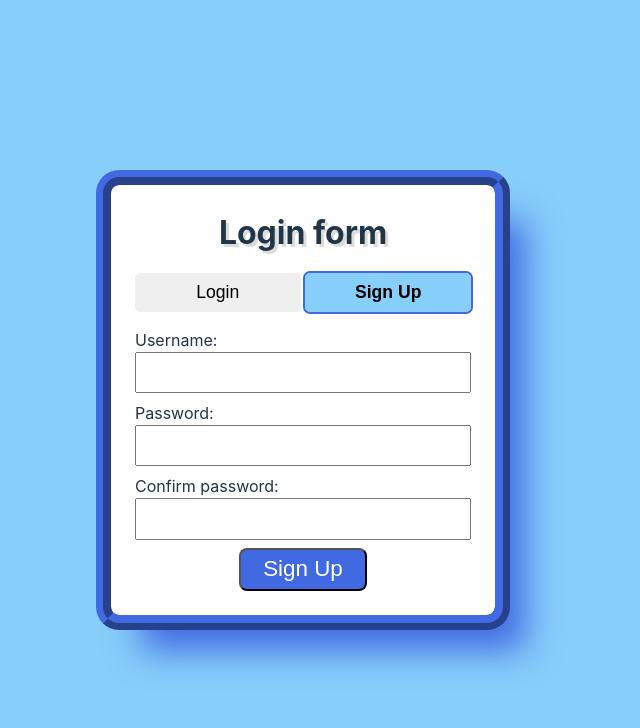
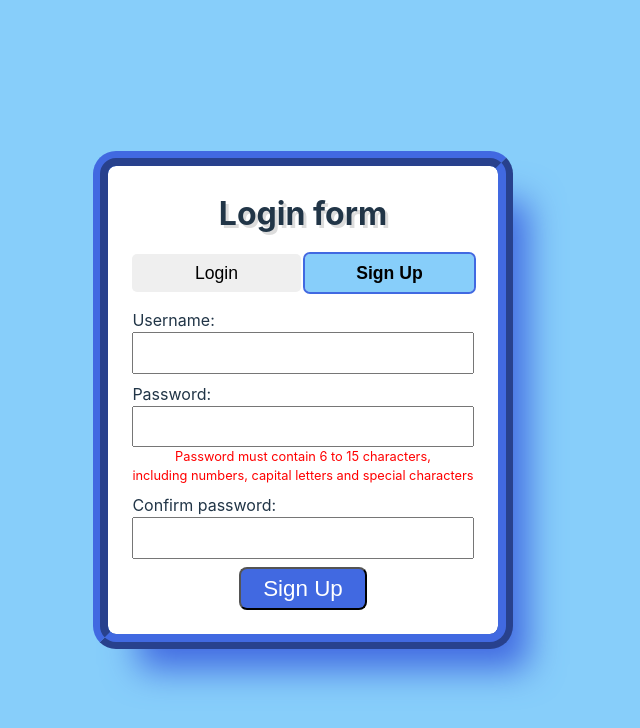
Before and after one commit to Valeri-gatto/todo, a SvelteKit app: page /login in a window 1280 px wide. Both pictures are taken after a click on the button "Sign Up". Shown: the top 728 px of the page, without its empty margins (337-977 px from the left). Built offline with nearby package versions, Linux system fonts and the light colour scheme.

Commit message:
условие для пароля

```diff
--- a/src/lib/Types.ts
+++ b/src/lib/Types.ts
@@ -5,3 +5,9 @@ export type Item = {
 };
 
 export type Filter = "all" | "todo" | "done";
+
+
+export function checkPassword(pas: string): boolean {
+    const regex = /^(?=.*\d)(?=.*[a-z])(?=.*[A-Z])(?=.*\W).{6,15}$/;
+    return regex.test(pas);
+}
--- a/src/routes/login/+page.svelte
+++ b/src/routes/login/+page.svelte
@@ -1,8 +1,11 @@
 <script lang="ts">
+	import { checkPassword } from '$lib/Types';
+
 	let username = $state('');
 	let password = $state('');
 	let repeatPassword = $state('');
 	let pageType = $state('login');
+	let checkPas = $derived(checkPassword(password));
 </script>
 
 <div class="login-container">
@@ -35,9 +38,15 @@
 					class="input"
 					bind:value={password}
 					type="password"
-					minlength="4"
+					minlength="6"
 					maxlength="15"
 				/>
+				{#if pageType === 'sign up' && !checkPas}
+					<p class="red">
+						Password must contain 6 to 15 characters, <br /> including numbers, capital letters and special
+						characters
+					</p>
+				{/if}
 			</label>
 			{#if pageType === 'sign up'}
 				<label>
@@ -47,9 +56,12 @@
 						class="input"
 						bind:value={repeatPassword}
 						type="password"
-						minlength="4"
+						minlength="6"
 						maxlength="15"
 					/>
+					{#if repeatPassword !== '' && repeatPassword !== password}
+						<p class="red">Your passwords don't match</p>
+					{/if}
 				</label>
 			{/if}
 			<input type="hidden" name="type" value={pageType} />
@@ -142,4 +154,9 @@
 			align-self: start;
 		}
 	}
+	.red {
+		color: red;
+		font-size: 0.8em;
+		margin: 0;
+	}
 </style>
```
Also changed, not shown: src/lib/items.server.ts (line endings or trailing spaces).
